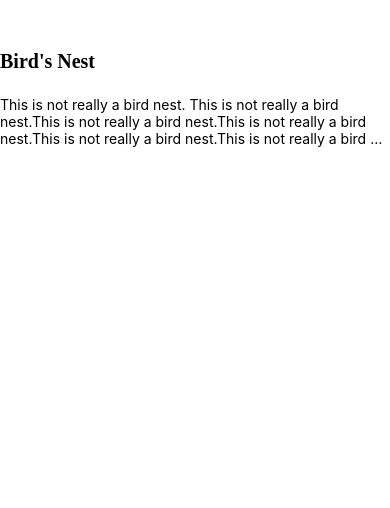
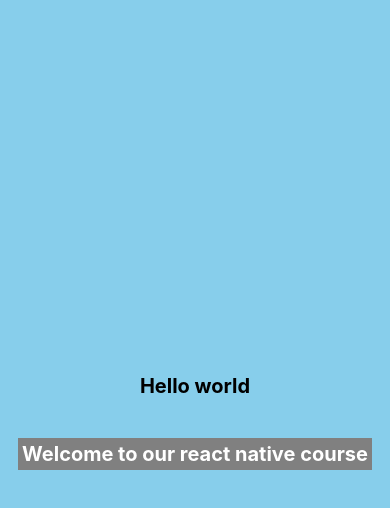
Before and after one commit to moroccan-coder/ReactNativeBeginner, a React Native app: screen / in a window 390 px wide. Shown: the top 508 px of the page. Built offline with nearby package versions, Linux system fonts and the light colour scheme.

Commit message:
Title : React Native - 07 Styles Video : https://youtu.be/SNXfFnBOzcs

```diff
--- a/App.js
+++ b/App.js
@@ -1,5 +1,6 @@
 import Text_Component from "./course/6-Text Component/Text_component";
+import StylesInReactNative from "./course/7-Styling/StylesInReactNative";
 
 export default function App() {
-  return <Text_Component />;
+  return <StylesInReactNative />;
 }
--- a/course/5-View Component/View_Component.jsx
+++ b/course/5-View Component/View_Component.jsx
@@ -6,7 +6,6 @@ export default function View_Component() {
     <View
       style={{
         flexDirection: "row",
-
         padding: 20,
         marginTop: 30,
         backgroundColor: "gray",
--- /dev/null
+++ b/course/7-Styling/StylesInReactNative.jsx
@@ -0,0 +1,37 @@
+import React from "react";
+import { StyleSheet, Text, View } from "react-native";
+
+export default function StylesInReactNative() {
+  return (
+    <View style={styles.viewStyle}>
+      <Text style={[styles.textStyle, styles.mainStyle]}>Hello world</Text>
+      <Text style={[styles.mainStyle, styles.textTwoStyle]}>Welcome to our react native course</Text>
+    </View>
+  );
+}
+
+export const styles = StyleSheet.create({
+  viewStyle: {
+    flex: 1,
+    backgroundColor: "skyblue",
+    alignItems: "center",
+    justifyContent: "center",
+  },
+
+  mainStyle: {
+    fontSize: 20,
+    fontWeight: "bold",
+  },
+
+  textStyle: {
+    marginBottom: 10,
+    fontWeight: "400",
+  },
+
+  textTwoStyle: {
+    marginTop: 30,
+    backgroundColor: "gray",
+    padding: 4,
+    color: "white",
+  },
+});
```
